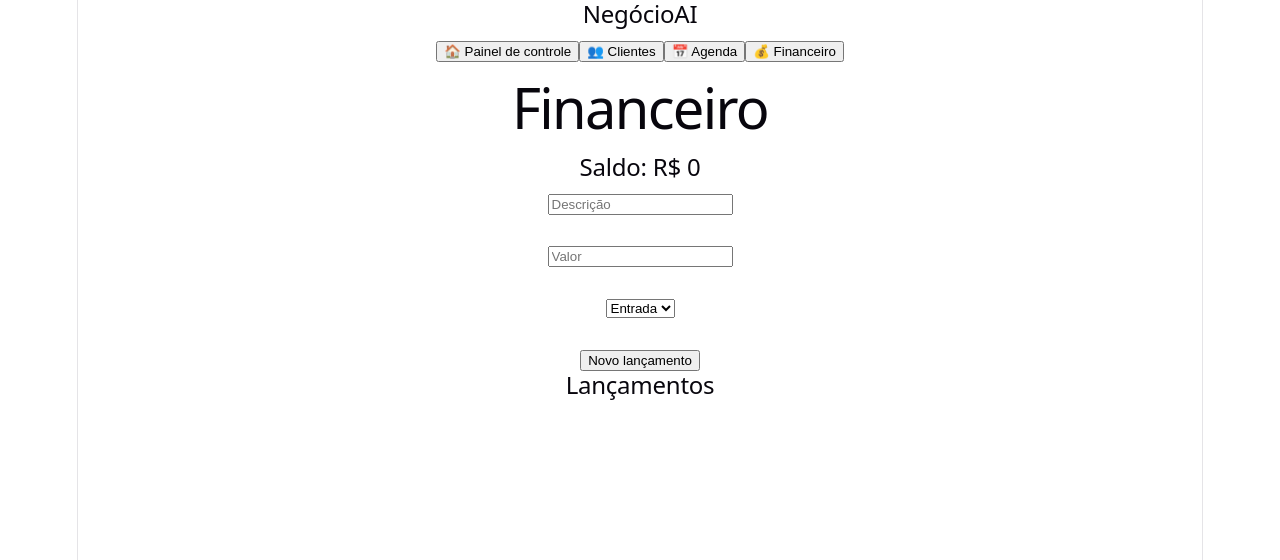
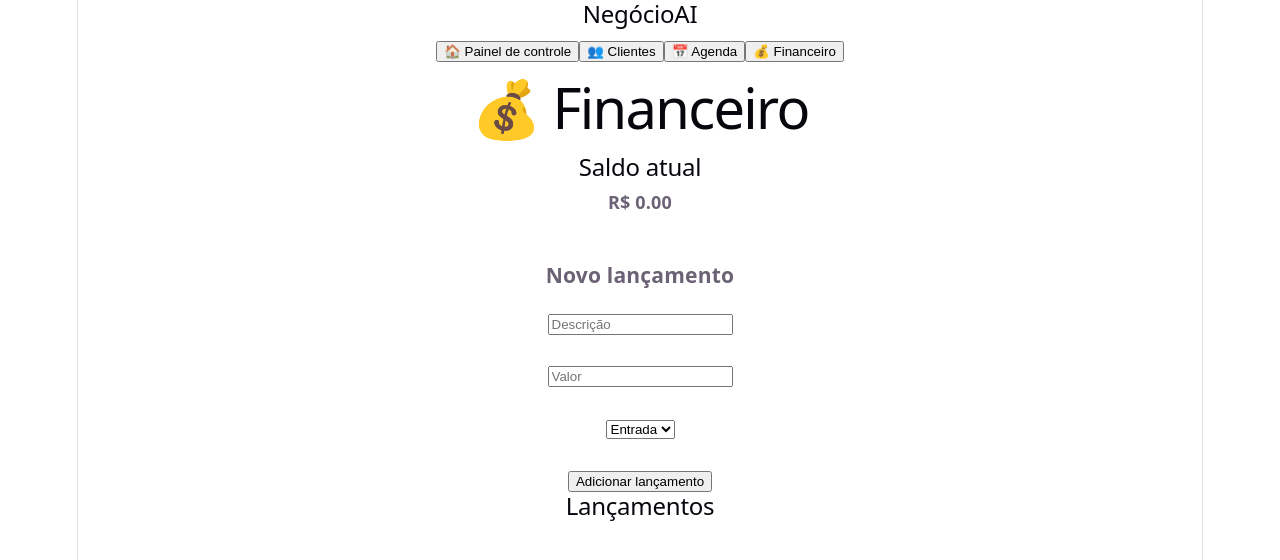
Before and after one commit to gilsonfc1/frontend, a React app: page / in a window 1280 px wide. Both pictures are taken after a click on the button "💰 Financeiro". Shown: the top 560 px of the page. Built offline with nearby package versions, Linux system fonts and the light colour scheme; the HTML template or start-up script is replaced by a standard one.

Commit message:
Melhora visual da tela financeira

```diff
--- a/src/pages/Financeiro.jsx
+++ b/src/pages/Financeiro.jsx
@@ -20,17 +20,15 @@ function Financeiro() {
     }
 
     const novoLancamento = {
-      descricao: descricao,
+      descricao,
       valor: Number(valor),
-      tipo: tipo
+      tipo
     };
-
 
     const novaLista = [
       ...lancamentos,
       novoLancamento
     ];
-
 
     setLancamentos(novaLista);
 
@@ -39,9 +37,9 @@ function Financeiro() {
       JSON.stringify(novaLista)
     );
 
-
     setDescricao("");
     setValor("");
+    setTipo("entrada");
 
   }
 
@@ -58,14 +56,26 @@ function Financeiro() {
 
 
   return (
+
     <div>
 
-      <h1>Financeiro</h1>
+      <h1>💰 Financeiro</h1>
 
-      <h2>
-        Saldo: R$ {saldo}
-      </h2>
+      <div className="card">
 
+        <h2>Saldo atual</h2>
+
+        <strong>
+          R$ {saldo.toFixed(2)}
+        </strong>
+
+      </div>
+
+      <br />
+
+      <div className="card">
+
+        <h3>Novo lançamento</h3>
 
         <input
           placeholder="Descrição"
@@ -75,22 +85,19 @@ function Financeiro() {
 
         <br /><br />
 
-
         <input
+          type="number"
           placeholder="Valor"
-        type="number"
           value={valor}
           onChange={(e) => setValor(e.target.value)}
         />
 
         <br /><br />
 
-
         <select
           value={tipo}
           onChange={(e) => setTipo(e.target.value)}
         >
-
           <option value="entrada">
             Entrada
           </option>
@@ -98,32 +105,43 @@ function Financeiro() {
           <option value="saida">
             Saída
           </option>
-
         </select>
-
 
         <br /><br />
 
-
         <button onClick={adicionarLancamento}>
-        Novo lançamento
+          Adicionar lançamento
         </button>
 
+      </div>
 
       <h2>Lançamentos</h2>
 
-
       {lancamentos.map((item, index) => (
 
-        <p key={index}>
-          {item.descricao} - R$ {item.valor} - {item.tipo}
+        <div
+          className="card"
+          key={index}
+        >
+
+          <h3>{item.descricao}</h3>
+
+          <p>
+            {item.tipo === "entrada" ? "🟢 Entrada" : "🔴 Saída"}
           </p>
+
+          <p>
+            R$ {item.valor.toFixed(2)}
+          </p>
+
+        </div>
 
       ))}
 
+    </div>
 
-    </div>
   );
+
 }
 
 export default Financeiro;
```
Lines whose indentation alone changed are shown as unchanged.
